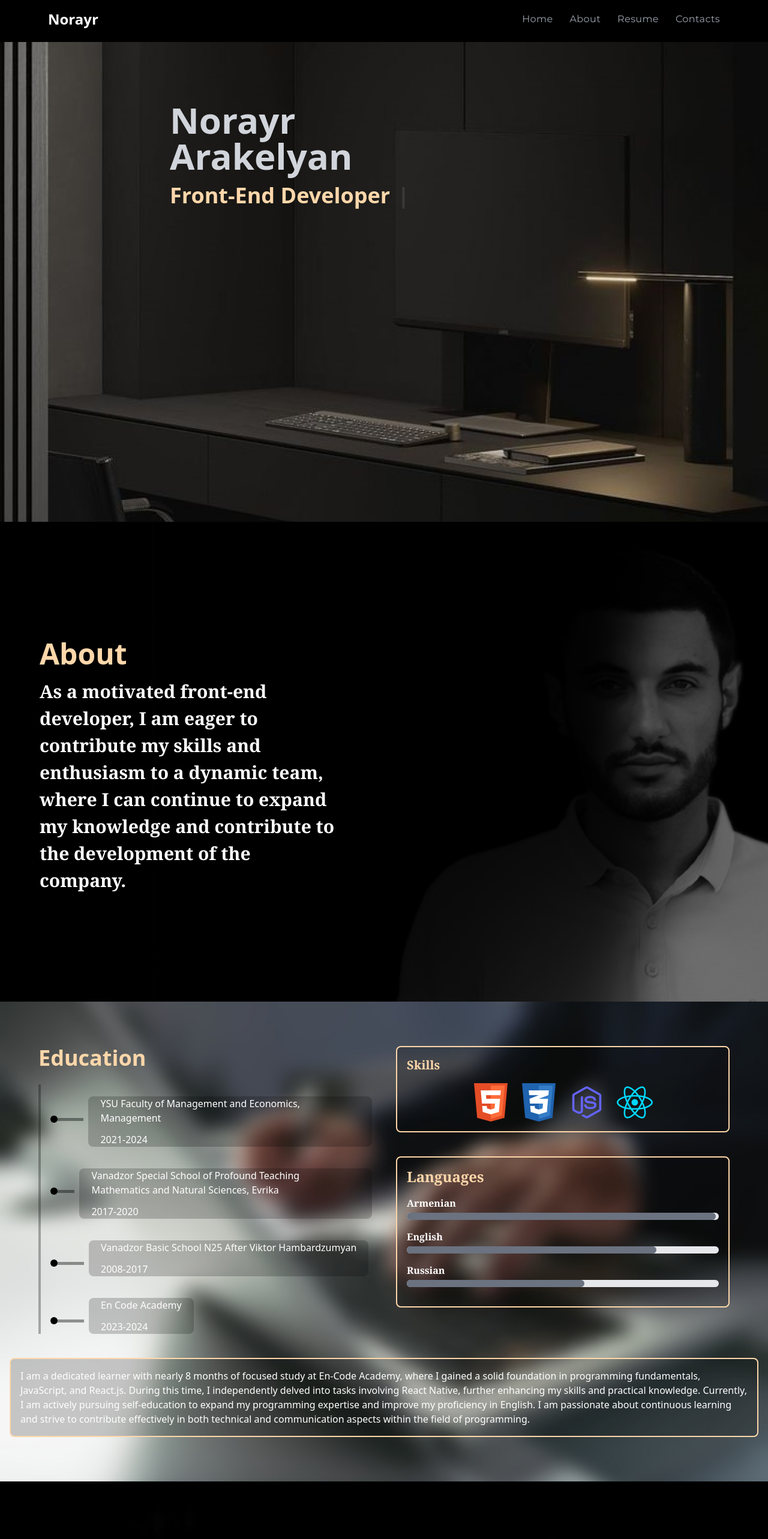
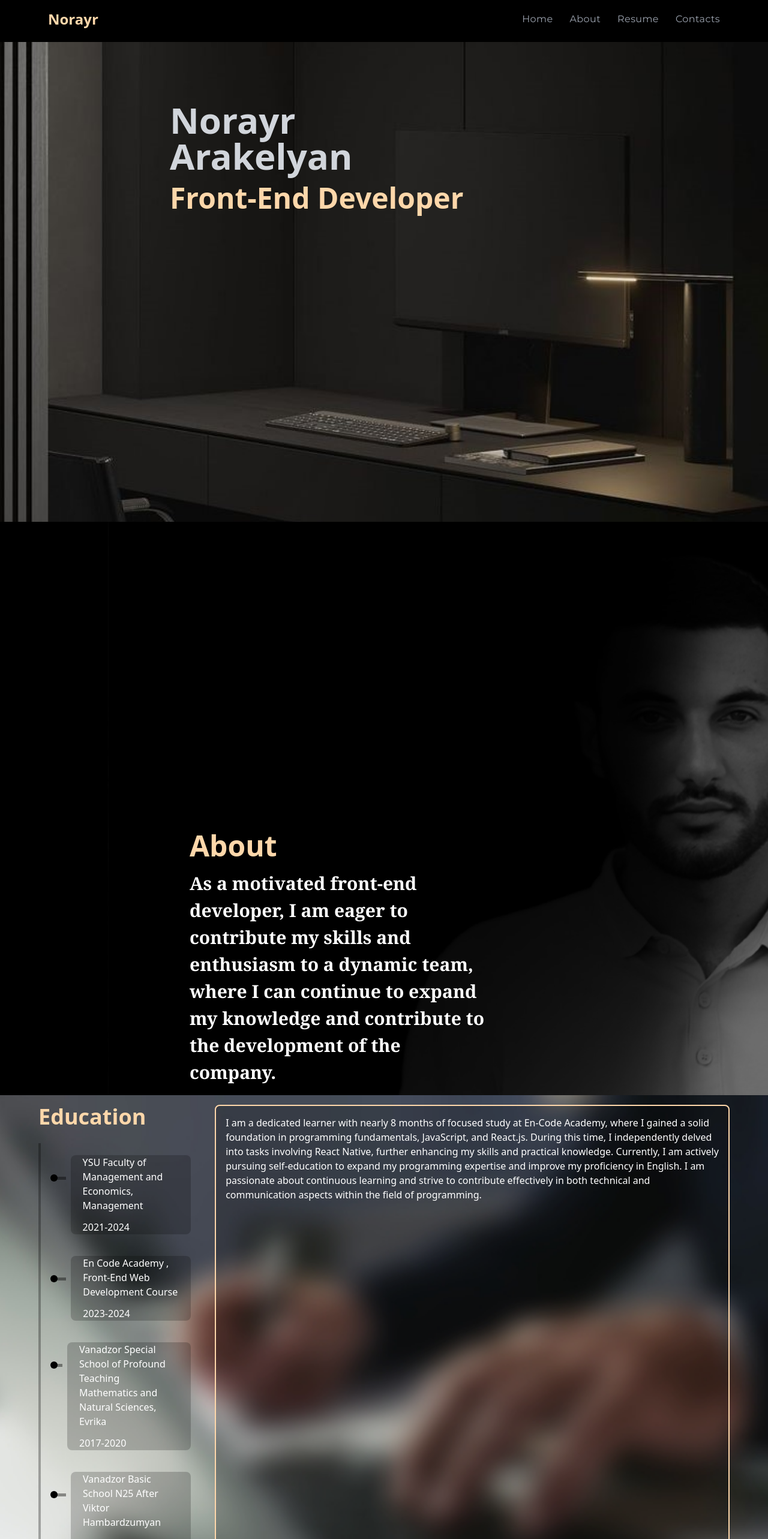
Before and after one commit to Noro233/Noro233.github.io, a React (Create React App) app: page / in a window 1280 px wide. Shown: the top 2566 px of the page at 60% size. Built offline with nearby package versions, Linux system fonts and the light colour scheme.

Commit message:
for mobile changes

```diff
--- a/package.json
+++ b/package.json
@@ -1,5 +1,5 @@
 {
-
+"homepage": "https://Noro233.github.io/my-portfolio-project",
   "name": "portfolio-project",
   "version": "0.1.0",
   "private": true,
--- a/src/App.js
+++ b/src/App.js
@@ -10,7 +10,7 @@ function App() {
 
 
   return (
-    <div className=" w-full min-h-screen bg-black text-lightText ">
+    <div className=" w-full min-h-screen  bg-black text-lightText ">
 
       <div className="mx-auto bg-black ">
         <Navbar />
--- a/src/Components/About/About.jsx
+++ b/src/Components/About/About.jsx
@@ -16,15 +16,19 @@ function About() {
             >
 
                 <div className=" absolute inset-0 bg-black opacity-50"> </div>
+
                 <div className="relative z-10 top--10 flex flex-col
                                items-center justify-center min-h-scr een p-4 text-center">
 
                     <div className="max-w-[450px] sm:max-w-[350px] md:max-w-[400px]
-                                    lg:max-w-[500px] mt-[px] sm:mt-[15px] text-start mx-auto">
-                        <h3 className="text-3xl md:text-4xl lg:text-5xl font-bold text-designColor mb-4">
+                                    lg:max-w-[500px] sm:mt-[500px]
+                                    sm:ml-[250px] text-start mx-auto">
+
+                        <h3 className="text-3xl md:text-4xl lg:text-5xl sm:text-[20px]
+                                       font-bold text-designColor mb-4">
                             About
                         </h3>
-                        <p className="text-[10px] sm:text-[15px] md:text-[20px]
+                        <p className="text-[10px] sm:text-[18px] md:text-[20px]
                                       lg:text-[30px] font-serif font-bold">
                             As a motivated front-end developer, I am eager to contribute
                             my skills and enthusiasm to a dynamic team,
--- a/src/Components/Contacts/Contacts.jsx
+++ b/src/Components/Contacts/Contacts.jsx
@@ -9,45 +9,48 @@ import { GitHubicon } from "../../Images";
 
 function Contacts() {
   return (
-    <section id="contacts" className="relative w-full min-h-screen bg-black text-white ">
+    <section id="contacts" className=" w-full min-h-screen bg-black text-white ">
+
+
+      <div className="flex flex-row items-center flex-wrap mt-[130px]">
 
         {/* Background Image */}
         <img src={Booksimage}
           alt="Background"
-        className="w-90 h-full object-cover absolute inset-0 z-0" />
+          className="w-90 object-cover inset-0 z-0 " />
 
-      <div className="relative z-10 flex flex-col md:flex-row
-                      items-center justify-end min-h-screen p-9">
+        <div className=" flex flex-col md:flex-row
+                        items-center justify-end min-fit p-5 ">
 
 
           {/* Contact Information */}
           <div className="flex flex-col items-start md:items-start w-full
-                        md:w-1/3 bg-white bg-opacity-30 rounded-lg p-6
-                         border-2 border-designColor space-y-6">
+                          rounded-lg p-8
+                          border-b-2 border-b-designColor border-r-designColor space-y-6 ">
 
             <div className="flex items-center space-x-3">
-            <img src={Emailicon} alt="Email Icon" className="w-6 h-6" />
+              <img src={Emailicon} alt="Email Icon" className="w-5 h-5 bg-white" />
               <div>
-              <p className="text-xl font-serif font-bold">E-mail</p>
+                <p className="text-xl font-serif font-bold text-blue ">E-m6il</p>
                 <a href="mailto:arakelyannorayr23@gmail.com"
-                className="text-lg hover:underline text-[12.9px]" >
+                  className="text-lg text-[12.9px] text-slate-400 hover:text-indigo-300 hover:underline" >
                   arakelyannorayr23@gmail.com </a>
               </div>
             </div>
 
             <div className="flex items-center space-x-3">
-            <img src={Locationicon} alt="Location Icon" className="w-6 h-6" />
+              <img src={Locationicon} alt="Location Icon" className="w-6 h-6 bg-white" />
               <div>
-              <p className="text-xl font-serif font-bold">Location</p>
-              <p className="text-lg">Yerevan, Armenia</p>
+                <p className="text-xl font-serif font-bold ">Location</p>
+                <p className="text-lg text-slate-400 hover:text-indigo-300 ">Yerevan, Armenia</p>
               </div>
             </div>
 
             <div className="flex items-center space-x-3">
-            <img src={Phoneicon} alt="Phone Icon" className="w-6 h-6" />
+              <img src={Phoneicon} alt="Phone Icon" className="w-6 h-6 bg-white" />
               <div>
                 <p className="text-xl font-serif font-bold">Phone</p>
-              <p className="text-lg">+374 98171995</p>
+                <p className="text-lg text-slate-400 hover:text-indigo-300">+374 98171995</p>
               </div>
             </div>
 
@@ -72,11 +75,14 @@ function Contacts() {
 
         </div>
 
+      </div>
       {/* Footer */}
       <div className="absolute w-full bottom-15 bg-black
                      left-1/2 transform -translate-x-1/2 text-center">
-        <p className="text-lg  font-serif font-bold">Thanks for watching!</p>
+        <p className="text-lg  font-serif font-bold ">Thanks for watching!</p>
       </div>
+
+
     </section>
   );
 }
--- a/src/Components/Home/Home.jsx
+++ b/src/Components/Home/Home.jsx
@@ -24,19 +24,19 @@ function Home() {
 
           <div className="relative text-start flex flex-col
                           float-left pt-[100px] z-10 mb-8
-                         ml-[110px] md:ml-[219px]">
+                          ml-[110px] md:ml-[219px]">
 
             <h1 className="text-4xl md:text-5xl lg:text-6xl
-                           font-bold text-gray-300">
+                           sm:text-6xl font-bold text-gray-300">
               Norayr
             </h1>
             <h1 className="text-4xl md:text-5xl lg:text-6xl
-                           font-bold text-gray-300 " >
+                          sm:text-6xl font-bold text-gray-300 " >
               Arakelyan
             </h1>
 
-            <h2 className="text-2xl md:text-3xl lg:text-4xl
-                           text-designColor font-bold mt-4">
+            <h2 className="text-xl md:text-4xl lg:text-5xl
+                           text-designColor font-bold mt-4 sm:text-2xl">
               <span>  {text} </span>
               <Cursor
                 cursorBlinking="true"
@@ -48,7 +48,7 @@ function Home() {
           <div className=" w-full ">
             <img src={Homeimage}
               alt="HomeBackground"
-              className=" absolute inset-0 w-full h-full object-cover" />
+              className=" absolute inset-0 w-full h-full object-cover object-center" />
           </div>
 
         </div>
--- a/src/Components/Navbar/Navbar.jsx
+++ b/src/Components/Navbar/Navbar.jsx
@@ -13,7 +13,7 @@ const Navbar = () => {
                             items-center justify-between">
 
                 <div className="text-white text-2xl font-bold">
-                    {isMenuOpen ? <a></a> : <a href="#home">Norayr</a>}
+                    {isMenuOpen ? <a></a> : <a href="#home" className='text-designColor '>Norayr</a>}
                 </div>
 
                 {/* Navigation Links for Desktop */}
@@ -42,7 +42,7 @@ const Navbar = () => {
                 <div className="md:hidden flex items-center">
                     <button
                         onClick={() => setMenuOpen(!isMenuOpen)}
-                        className="text-designColor focus:outline-none"
+                        className="text-designColor focus:outline-none cursor-pointer"
                         aria-label="Toggle Menu"
                     >
                         <svg
@@ -79,7 +79,7 @@ const Navbar = () => {
                         offset={-70}
                         duration={500}
                         onClick={() => setMenuOpen(false)}
-                        className="w-full py-2 text-designColor"
+                        className="w-full py-2 text-designColor cursor-pointer"
                     >
                         {title}
                     </Link>
--- a/src/Components/Resume/Resume.jsx
+++ b/src/Components/Resume/Resume.jsx
@@ -7,7 +7,7 @@ import { Htmllogo, Csslogo, JavaScriptlogo, ReactJSlogo } from '../../Images';
 
 function Resume() {
     const ProgressData = [
-        { language: 'Armenian', percent: 99 },
+        { language: 'Armenian', percent: 100 },
         { language: 'English', percent: 80 },
         { language: 'Russian', percent: 57 },
     ];
@@ -33,11 +33,31 @@ function Resume() {
                             Education
                         </h3>
                         <div className="border-l-4 border-black border-opacity-30 pl-6 space-y-4">
-                            <ResumeCards title="YSU Faculty of Management and Economics, Management" years="2021-2024" />
+                            <ResumeCards title="YSU Faculty of Management and Economics, Management"
+                                years="2021-2024" />
+                            <ResumeCards title="En Code Academy , Front-End
+                                                  Web Development Course"
+                                years="2023-2024" />
                             <ResumeCards title="Vanadzor Special School of Profound Teaching Mathematics
-                                    and Natural Sciences, Evrika" years="2017-2020" />
-                            <ResumeCards title="Vanadzor Basic School N25 After Viktor Hambardzumyan" years="2008-2017" />
-                            <ResumeCards title="En Code Academy" years="2023-2024" />
+                                         and Natural Sciences, Evrika"
+                                years="2017-2020" />
+                            <ResumeCards title="Vanadzor Basic School N25 After Viktor Hambardzumyan"
+                                years="2008-2017" />
+
+                        </div>
+                    </div>
+
+                    {/* Additional Information */}
+                    <div className="mt-[400px] mb-[10px] bg-black bg-opacity-20 p-4 rounded-lg border-2 border-designColor">
+                        <p>
+                            I am a dedicated learner with nearly 8 months of focused study at En-Code Academy,
+                            where I gained a solid foundation in programming fundamentals, JavaScript, and React.js.
+                            During this time, I independently delved into tasks involving React Native,
+                            further enhancing my skills and practical knowledge. Currently, I am actively
+                            pursuing self-education to expand my programming expertise and improve my proficiency
+                            in English. I am passionate about continuous learning and strive to contribute
+                            effectively in both technical and communication aspects within the field of programming.
+                        </p>
                     </div>
                 </div>
 
@@ -72,19 +92,7 @@ function Resume() {
                 </div>
             </div>
 
-                {/* Additional Information */}
-                <div className="mt-10 bg-black bg-opacity-20 p-4 rounded-lg border-2 border-designColor">
-                    <p>
-                        I am a dedicated learner with nearly 8 months of focused study at En-Code Academy,
-                        where I gained a solid foundation in programming fundamentals, JavaScript, and React.js.
-                        During this time, I independently delved into tasks involving React Native,
-                        further enhancing my skills and practical knowledge. Currently, I am actively
-                        pursuing self-education to expand my programming expertise and improve my proficiency
-                        in English. I am passionate about continuous learning and strive to contribute
-                        effectively in both technical and communication aspects within the field of programming.
-                    </p>
-                </div>
-            </div>
+
         </section>
     );
 }
```
Lines whose indentation alone changed are shown as unchanged.
